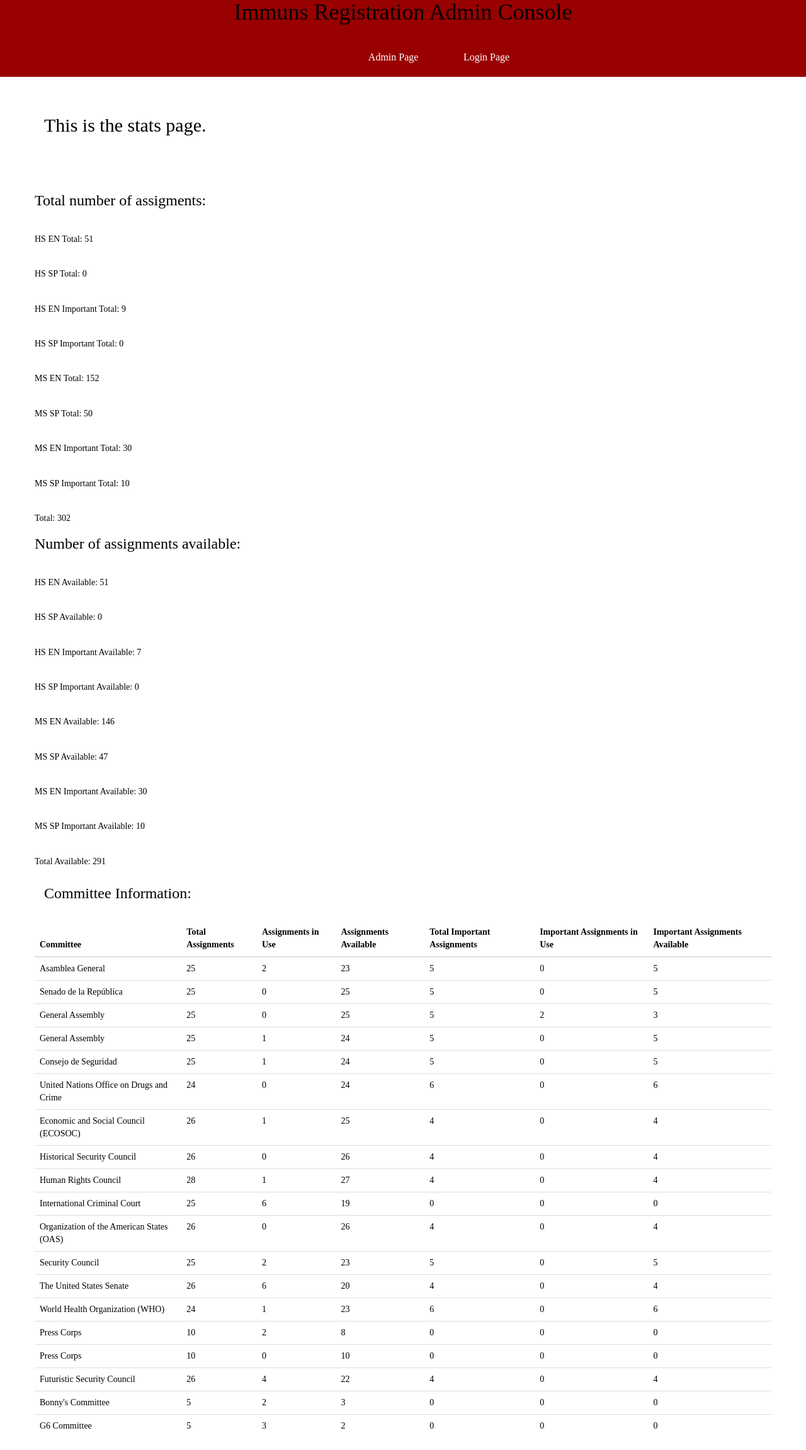
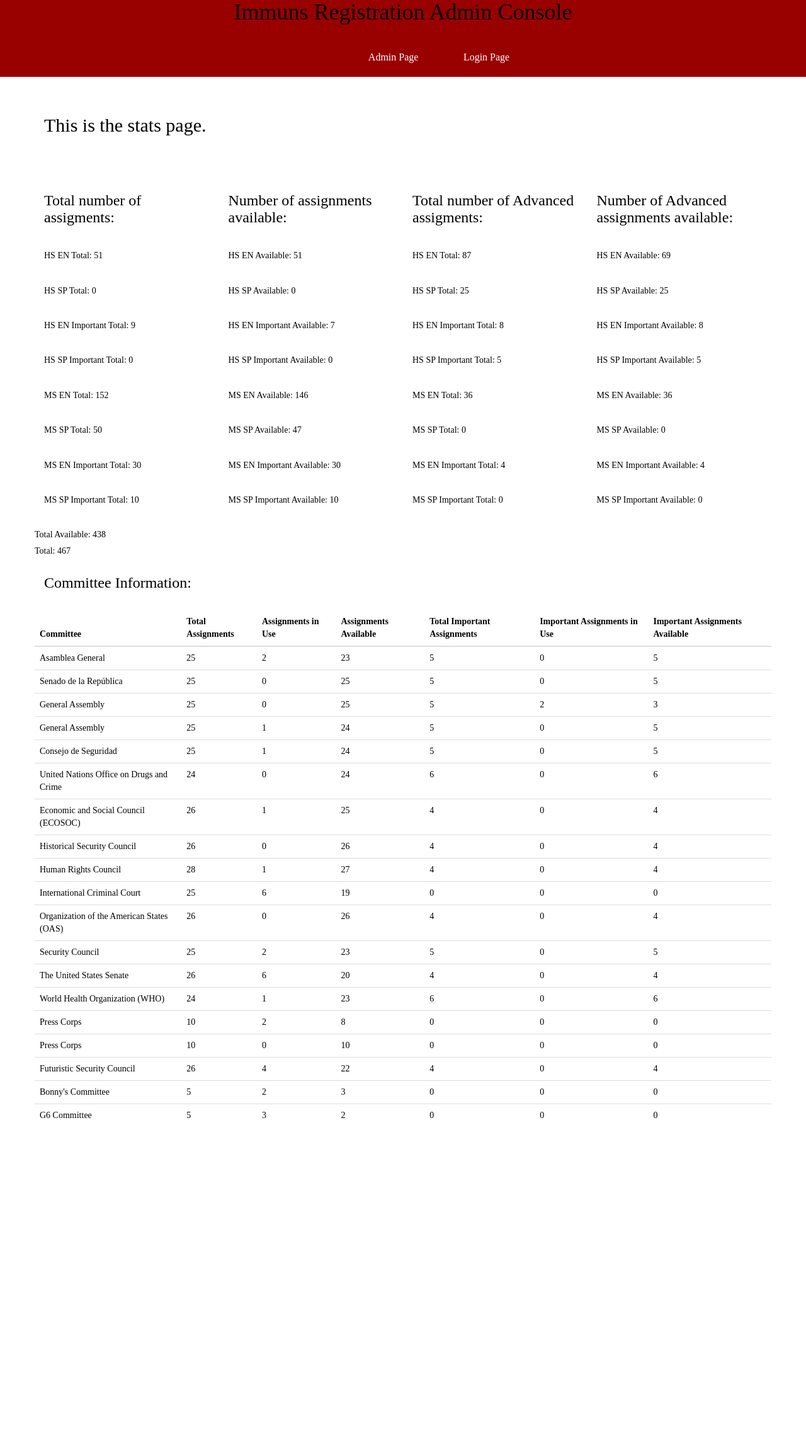
Before and after one commit to JPGarCar/HORS, a Flask app: page /admin_stats in a window 1280 px wide. Shown: the whole page at 63% size. After the commit the page ends 1775 px from the top, so only its background shows below. Run offline with Flask 2, Linux system fonts and the light colour scheme; the visitor is signed in with stand-in values (Sample User, id 1); data comes from the database, SQL or seed files in the repository; both versions use the stored data as it was after the commit; some libraries are stand-ins or nearby versions.

Commit message:
admin users had a bug, teachers were not able to see assignments that admins could see available. With little information to work with, it took time but finally realised they were using the Important option in advanced committees and we had not accounted for that. So we changed the new teacher page to account for these type of assignemtns and also updated the stats page.

```diff
--- a/application.py
+++ b/application.py
@@ -1064,33 +1064,69 @@ def admin_stats():
     if request.method == "GET" and session["adminIn"] == True:
 
         ### Assignments available ###
-        hsenA = modHelpers.availableAssignments(TypeOfCom.HSEN.value, Important.NO.value, Advanced.NO.value)
-        hsspA = modHelpers.availableAssignments(TypeOfCom.HSSP.value, Important.NO.value, Advanced.NO.value)
-        msenA = modHelpers.availableAssignments(TypeOfCom.MSEN.value, Important.NO.value, Advanced.NO.value)
-        msspA = modHelpers.availableAssignments(TypeOfCom.MSSP.value, Important.NO.value, Advanced.NO.value)
-        mseniA = modHelpers.availableAssignments(TypeOfCom.MSEN.value, Important.YES.value, Advanced.NO.value)
-        hseniA = modHelpers.availableAssignments(TypeOfCom.HSEN.value, Important.YES.value, Advanced.NO.value)
-        msspiA = modHelpers.availableAssignments(TypeOfCom.MSSP.value, Important.YES.value, Advanced.NO.value)
-        hsspiA = modHelpers.availableAssignments(TypeOfCom.HSSP.value, Important.YES.value, Advanced.NO.value)
-        totalA = hsenA + hsspA + msenA + msspA + mseniA + hseniA + msspiA + hsspiA
+        # regular assignemnts
+        hsenA = modHelpers.stillAvailable(TypeOfCom.HSEN.value, Important.NO.value, Advanced.NO.value)
+        hsspA = modHelpers.stillAvailable(TypeOfCom.HSSP.value, Important.NO.value, Advanced.NO.value)
+        msenA = modHelpers.stillAvailable(TypeOfCom.MSEN.value, Important.NO.value, Advanced.NO.value)
+        msspA = modHelpers.stillAvailable(TypeOfCom.MSSP.value, Important.NO.value, Advanced.NO.value)
+
+        # important assignemnts
+        mseniA = modHelpers.stillAvailable(TypeOfCom.MSEN.value, Important.YES.value, Advanced.NO.value)
+        hseniA = modHelpers.stillAvailable(TypeOfCom.HSEN.value, Important.YES.value, Advanced.NO.value)
+        msspiA = modHelpers.stillAvailable(TypeOfCom.MSSP.value, Important.YES.value, Advanced.NO.value)
+        hsspiA = modHelpers.stillAvailable(TypeOfCom.HSSP.value, Important.YES.value, Advanced.NO.value)
+
+        # advanced assignemnts
+        msenaA = modHelpers.stillAvailable(TypeOfCom.MSEN.value, Important.NO.value, Advanced.YES.value)
+        hsenaA = modHelpers.stillAvailable(TypeOfCom.HSEN.value, Important.NO.value, Advanced.YES.value)
+        msspaA = modHelpers.stillAvailable(TypeOfCom.MSSP.value, Important.NO.value, Advanced.YES.value)
+        hsspaA = modHelpers.stillAvailable(TypeOfCom.HSSP.value, Important.NO.value, Advanced.YES.value)
+
+        # advanced and important assignemnts
+        msenaiA = modHelpers.stillAvailable(TypeOfCom.MSEN.value, Important.YES.value, Advanced.YES.value)
+        hsenaiA = modHelpers.stillAvailable(TypeOfCom.HSEN.value, Important.YES.value, Advanced.YES.value)
+        msspaiA = modHelpers.stillAvailable(TypeOfCom.MSSP.value, Important.YES.value, Advanced.YES.value)
+        hsspaiA = modHelpers.stillAvailable(TypeOfCom.HSSP.value, Important.YES.value, Advanced.YES.value)
+
+        # summation of all the available assignements
+        totalA = hsenA + hsspA + msenA + msspA + mseniA + hseniA + msspiA + hsspiA + hsenaA + hsspaA + msenaA + msspaA + msenaiA + hsenaiA + msspaiA + hsspaiA
 
         ### Assignments total ###
+        # regular assignemnts
         hsenT = modHelpers.maxAssignInGen(TypeOfCom.HSEN.value, Important.NO.value, Advanced.NO.value)
         hsspT = modHelpers.maxAssignInGen(TypeOfCom.HSSP.value, Important.NO.value, Advanced.NO.value)
         msenT = modHelpers.maxAssignInGen(TypeOfCom.MSEN.value, Important.NO.value, Advanced.NO.value)
         msspT = modHelpers.maxAssignInGen(TypeOfCom.MSSP.value, Important.NO.value, Advanced.NO.value)
+
+        # important assignemnts
         mseniT = modHelpers.maxAssignInGen(TypeOfCom.MSEN.value, Important.YES.value, Advanced.NO.value)
         hseniT = modHelpers.maxAssignInGen(TypeOfCom.HSEN.value, Important.YES.value, Advanced.NO.value)
         hsspiT = modHelpers.maxAssignInGen(TypeOfCom.HSSP.value, Important.YES.value, Advanced.NO.value)
         msspiT = modHelpers.maxAssignInGen(TypeOfCom.MSSP.value, Important.YES.value, Advanced.NO.value)
-        totalT = hsenT + hsspT + msenT + msspT + mseniT + hseniT + msspiT + hsspiT
+
+        #advanced assignemnts
+        msenaT = modHelpers.maxAssignInGen(TypeOfCom.MSEN.value, Important.NO.value, Advanced.YES.value)
+        hsenaT = modHelpers.maxAssignInGen(TypeOfCom.HSEN.value, Important.NO.value, Advanced.YES.value)
+        msspaT = modHelpers.maxAssignInGen(TypeOfCom.MSSP.value, Important.NO.value, Advanced.YES.value)
+        hsspaT = modHelpers.maxAssignInGen(TypeOfCom.HSSP.value, Important.NO.value, Advanced.YES.value)
+
+        # advanced and important assignemnts
+        msenaiT = modHelpers.maxAssignInGen(TypeOfCom.MSEN.value, Important.YES.value, Advanced.YES.value)
+        hsenaiT = modHelpers.maxAssignInGen(TypeOfCom.HSEN.value, Important.YES.value, Advanced.YES.value)
+        msspaiT = modHelpers.maxAssignInGen(TypeOfCom.MSSP.value, Important.YES.value, Advanced.YES.value)
+        hsspaiT = modHelpers.maxAssignInGen(TypeOfCom.HSSP.value, Important.YES.value, Advanced.YES.value)
+
+        totalT = hsenT + hsspT + msenT + msspT + mseniT + hseniT + msspiT + hsspiT + hsenaT + hsspaT + msenaT + msspaT + msenaiT + hsenaiT + msspaiT + hsspaiT
 
         committees = Committee.query.all()
 
         # return the template with data
         return render_template("admin_stats.html", hsenA=hsenA,hsspA=hsspA,msenA=msenA,msspA=msspA,hsenT=hsenT,
         hsspT=hsspT,msspT=msspT,msenT=msenT,totalT=totalT, totalA=totalA, mseniA=mseniA, hseniA=hseniA, mseniT=mseniT,
-        hseniT=hseniT, msspiA=msspiA, hsspiA=hsspiA, msspiT=msspiT, hsspiT=hsspiT, committees=committees)
+        hseniT=hseniT, msspiA=msspiA, hsspiA=hsspiA, msspiT=msspiT, hsspiT=hsspiT, committees=committees,
+        hsenaA=hsenaA,hsspaA=hsspaA,msenaA=msenaA,msspaA=msspaA,hsenaT=hsenaT,
+        hsspaT=hsspaT,msspaT=msspaT,msenaT=msenaT, msenaiA=msenaiA, hsenaiA=hsenaiA, msenaiT=msenaiT,
+        hsenaiT=hsenaiT, msspaiA=msspaiA, hsspaiA=hsspaiA, msspaiT=msspaiT, hsspaiT=hsspaiT)
 
 
 ### /admin_printCommittee (POST GET -> templateRendered)
--- a/model_helpers.py
+++ b/model_helpers.py
@@ -49,7 +49,7 @@ def randomCountry(number, typeOfCom, important, teacher, advanced):
 
 
 ### stillAvailable (String String String -> Number)
-### return number of available assignemnts of typeOfCom and imporatnce
+### return number of available assignemnts of typeOfCom and imporatnce and advanced
 def stillAvailable(typeOfCom, important, advanced):
     # grab count of query and return
     return db.session.query(Assignment).join(Committee).filter(Committee.typeOfCom == typeOfCom, Assignment.delegate == None, Assignment.important == important, Committee.advanced == advanced).count()
@@ -137,25 +137,37 @@ def checkAutoCommitteeDelete():
 
 ### render the user_newTeacherPage.html
 def renderNewTeacherPage(teacher, numRem):
+    # regular assignments
     MSEAvailable = stillAvailable(TypeOfCom.MSEN.value, Important.NO.value, Advanced.NO.value)
     HSEAvailable = stillAvailable(TypeOfCom.HSEN.value, Important.NO.value, Advanced.NO.value)
     MSSAvailable = stillAvailable(TypeOfCom.MSSP.value, Important.NO.value, Advanced.NO.value)
     HSSAvailable = stillAvailable(TypeOfCom.HSSP.value, Important.NO.value, Advanced.NO.value)
 
+    # important assignemnts
     MSEIAvailable = stillAvailable(TypeOfCom.MSEN.value, Important.YES.value, Advanced.NO.value)
     HSEIAvailable = stillAvailable(TypeOfCom.HSEN.value, Important.YES.value, Advanced.NO.value)
     MSSIAvailable = stillAvailable(TypeOfCom.MSSP.value, Important.YES.value, Advanced.NO.value)
     HSSIAvailable = stillAvailable(TypeOfCom.HSSP.value, Important.YES.value, Advanced.NO.value)
 
+    # advanced assignments
     MSEAAvailable = stillAvailable(TypeOfCom.MSEN.value, Important.NO.value, Advanced.YES.value)
     MSSAAvailable = stillAvailable(TypeOfCom.MSSP.value, Important.NO.value, Advanced.YES.value)
     HSEAAvailable = stillAvailable(TypeOfCom.HSEN.value, Important.NO.value, Advanced.YES.value)
     HSSAAvailable = stillAvailable(TypeOfCom.HSSP.value, Important.NO.value, Advanced.YES.value)
 
-    G6HSAvailable = stillAvailable(TypeOfCom.G6EN.value, Important.NO.value, Advanced.NO.value)
+    # advanced and important assignemnts
+    MSEAIAvailable = stillAvailable(TypeOfCom.MSEN.value, Important.YES.value, Advanced.YES.value)
+    MSSAIAvailable = stillAvailable(TypeOfCom.MSSP.value, Important.YES.value, Advanced.YES.value)
+    HSEAIAvailable = stillAvailable(TypeOfCom.HSEN.value, Important.YES.value, Advanced.YES.value)
+    HSSAIAvailable = stillAvailable(TypeOfCom.HSSP.value, Important.YES.value, Advanced.YES.value)
+
+    # grade 6 assignments
+    G6HSAvailable = stillAvailable(TypeOfCom.G6EN.value, Important.NO.value, Advanced.YES.value)
 
     availability = {"MSEA" : MSEAvailable, "HSEA" : HSEAvailable, "MSSA" : MSSAvailable, "HSSA" : HSSAvailable,
                         "MSEIA" : MSEIAvailable, "HSEIA" : HSEIAvailable, "MSSIA" : MSSIAvailable, "HSSIA" : HSSIAvailable,
-                        "MSEAA" : MSEAAvailable, "MSSAA" : MSSAAvailable, "HSEAA" : HSEAAvailable, "HSSAA" : HSSAAvailable, "G6EN" : G6HSAvailable}
+                        "MSEAA" : MSEAAvailable, "MSSAA" : MSSAAvailable, "HSEAA" : HSEAAvailable, "HSSAA" : HSSAAvailable, "G6EN" : G6HSAvailable,
+                        "MSEAIA" : MSEAIAvailable, "MSSAIA" : MSSAIAvailable, "HSEAIA" : HSEAIAvailable, "HSSAIA" : HSSAIAvailable
+    }
 
     return render_template("user_newTeacherPage.html", teacher=teacher, numRem=int(numRem), availability=availability)
--- a/models.py
+++ b/models.py
@@ -125,6 +125,7 @@ class Committee(db.Model):
         self.typeOfCom = typeOfCom
         self.room = room
         self.advanced = advanced
+        self.assignments
 
     ### return number of assignments in this committee
     def numOfAssignments(self):
--- a/templates/admin_stats.html
+++ b/templates/admin_stats.html
@@ -17,7 +17,7 @@
 <div class="container">
     <h2> This is the stats page.</h2><br><br><br>
     <div class="row">
-        <div class="col">
+        <div class="col-md-3">
             <h3>Total number of assigments:</h3><br>
             <h5>HS EN Total: {{hsenT}}</h5><br>
             <h5>HS SP Total: {{hsspT}}</h5><br>
@@ -27,9 +27,8 @@
             <h5>MS SP Total: {{msspT}}</h5><br>
             <h5>MS EN Important Total: {{mseniT}}</h5><br>
             <h5>MS SP Important Total: {{msspiT}}</h5><br>
-            <h5>Total: {{totalT}}</h5>
         </div>
-        <div class="col">
+        <div class="col-md-3">
             <h3>Number of assignments available:</h3><br>
             <h5>HS EN Available: {{hsenA}}</h5><br>
             <h5>HS SP Available: {{hsspA}}</h5><br>
@@ -39,8 +38,34 @@
             <h5>MS SP Available: {{msspA}}</h5><br>
             <h5>MS EN Important Available: {{mseniA}}</h5><br>
             <h5>MS SP Important Available: {{msspiA}}</h5><br>
-            <h5>Total Available: {{totalA}}</h5>
         </div>
+
+        <div class="col-md-3">
+            <h3>Total number of Advanced assigments:</h3><br>
+            <h5>HS EN Total: {{hsenaT}}</h5><br>
+            <h5>HS SP Total: {{hsspaT}}</h5><br>
+            <h5>HS EN Important Total: {{hsenaiT}}</h5><br>
+            <h5>HS SP Important Total: {{hsspaiT}}</h5><br>
+            <h5>MS EN Total: {{msenaT}}</h5><br>
+            <h5>MS SP Total: {{msspaT}}</h5><br>
+            <h5>MS EN Important Total: {{msenaiT}}</h5><br>
+            <h5>MS SP Important Total: {{msspaiT}}</h5><br>
+        </div>
+        <div class="col-md-3">
+            <h3>Number of Advanced assignments available:</h3><br>
+            <h5>HS EN Available: {{hsenaA}}</h5><br>
+            <h5>HS SP Available: {{hsspaA}}</h5><br>
+            <h5>HS EN Important Available: {{hsenaiA}}</h5><br>
+            <h5>HS SP Important Available: {{hsspaiA}}</h5><br>
+            <h5>MS EN Available: {{msenaA}}</h5><br>
+            <h5>MS SP Available: {{msspaA}}</h5><br>
+            <h5>MS EN Important Available: {{msenaiA}}</h5><br>
+            <h5>MS SP Important Available: {{msspaiA}}</h5><br>
+        </div>
+    </div>
+    <div class="row">
+        <h5>Total Available: {{totalA}}</h5>
+        <h5>Total: {{totalT}}</h5>
     </div>
 </div>
 
```
Also changed, not shown: templates/user_newTeacherPage.html (+69 -1 lines), immuns.db.
